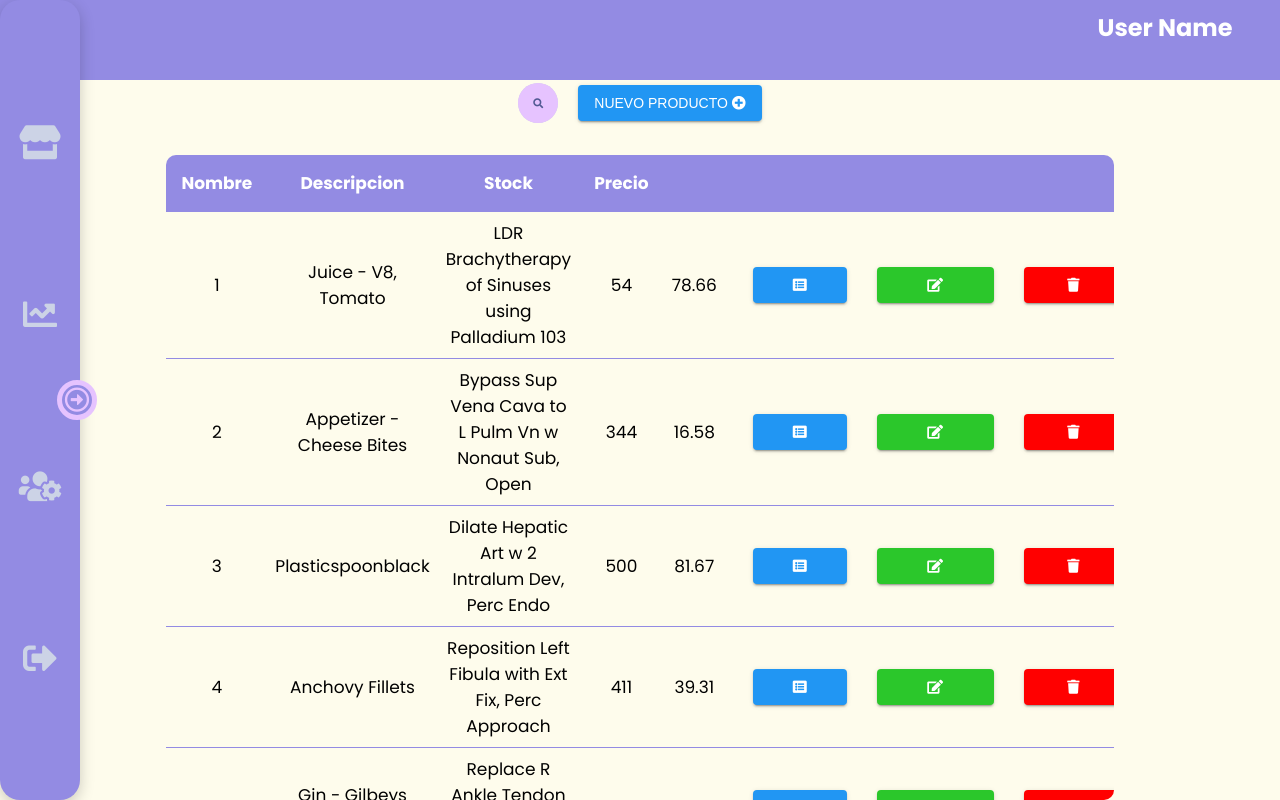
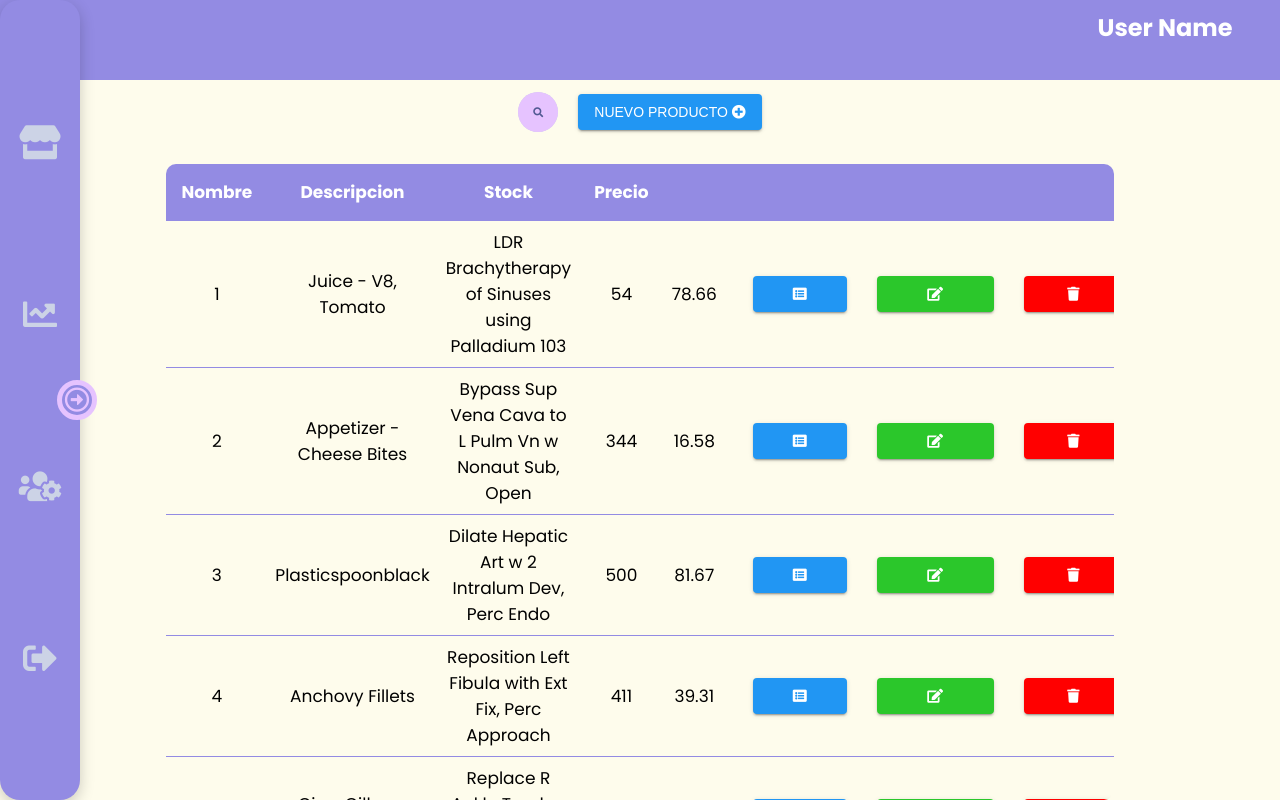
Before and after one commit to rarc41/novaticPoS, a React (Create React App) app in the folder front/: page / in a window 1280 px wide. Built offline with nearby package versions, Linux system fonts and the light colour scheme.

Commit message:
separacion con la barra superior agrgada

```diff
--- a/front/src/index.css
+++ b/front/src/index.css
@@ -81,7 +81,7 @@
 
   .Module-container{
     /* overflow-y: scroll; */
-    padding-top: 8rem;
+    padding-top: 9rem;
     display: flex;
     justify-content: center;
     align-items: center;
```
